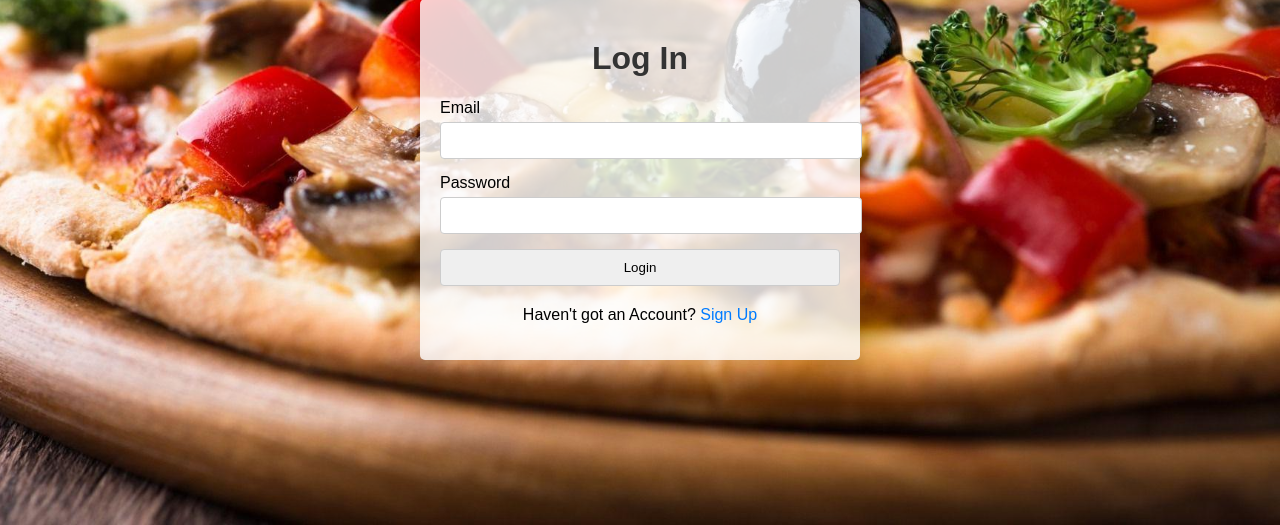
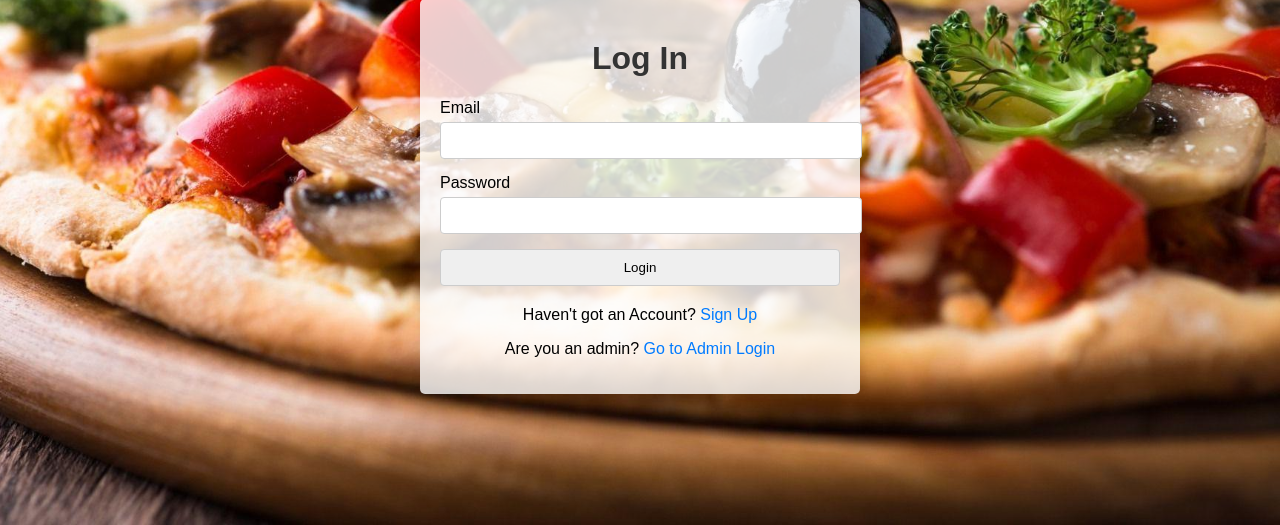
Before and after one commit to Imranpaan/FoodieYumz, a Flask app: page /login in a window 1280 px wide. Shown: the part 275-800 px from the top of the page. Run offline with Flask 3, Linux system fonts and the light colour scheme; some libraries are stand-ins or nearby versions.

Commit message:
added adjustment where main need to be logged in git push

```diff
--- a/main.py
+++ b/main.py
@@ -147,6 +147,7 @@ def home():
     return render_template('home.html')
 
 @app.route('/main', methods=['GET'])
+@login_required
 def main():
     search_query = request.args.get('search', '')
 
--- a/templates/login.html
+++ b/templates/login.html
@@ -130,6 +130,7 @@
         </form>
         <div class="login-link">
             <p>Haven't got an Account? <a href="{{ url_for('signup') }}">Sign Up</a></p>
+            <p>Are you an admin? <a href="{{ url_for('admin_login') }}">Go to Admin Login</a></p>
         </div>
     </div>
 </body>
--- a/templates/restaurant_page.html
+++ b/templates/restaurant_page.html
@@ -169,7 +169,6 @@
             <h3>Comments:</h3>
             {% for comment in restaurant.comments %}
                 <div class="comment">
-                    <p><strong>By:</strong> {{ comment.username }}</p>
                     <p>{{ comment.content }}</p>
                     <p>Rating: <span class="star-rating">
                         {% for i in range(1, 6) %}
```
Also changed, not shown: instance/database/foodieyumz.db.
